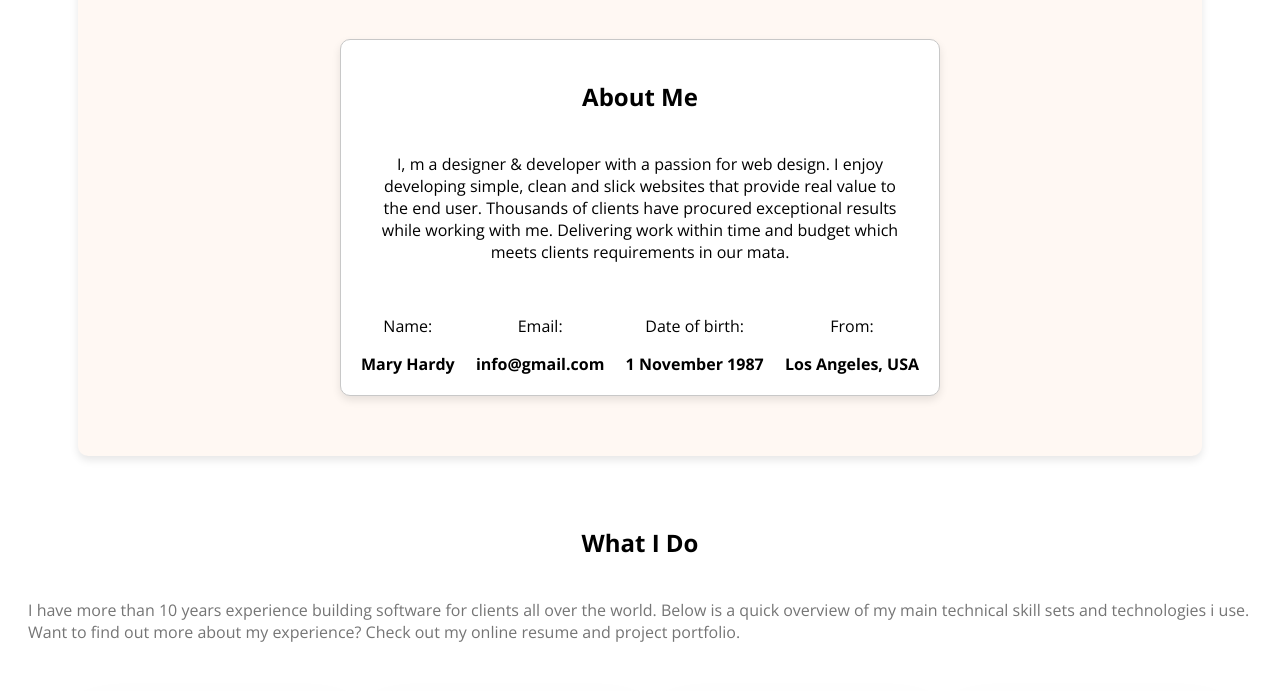
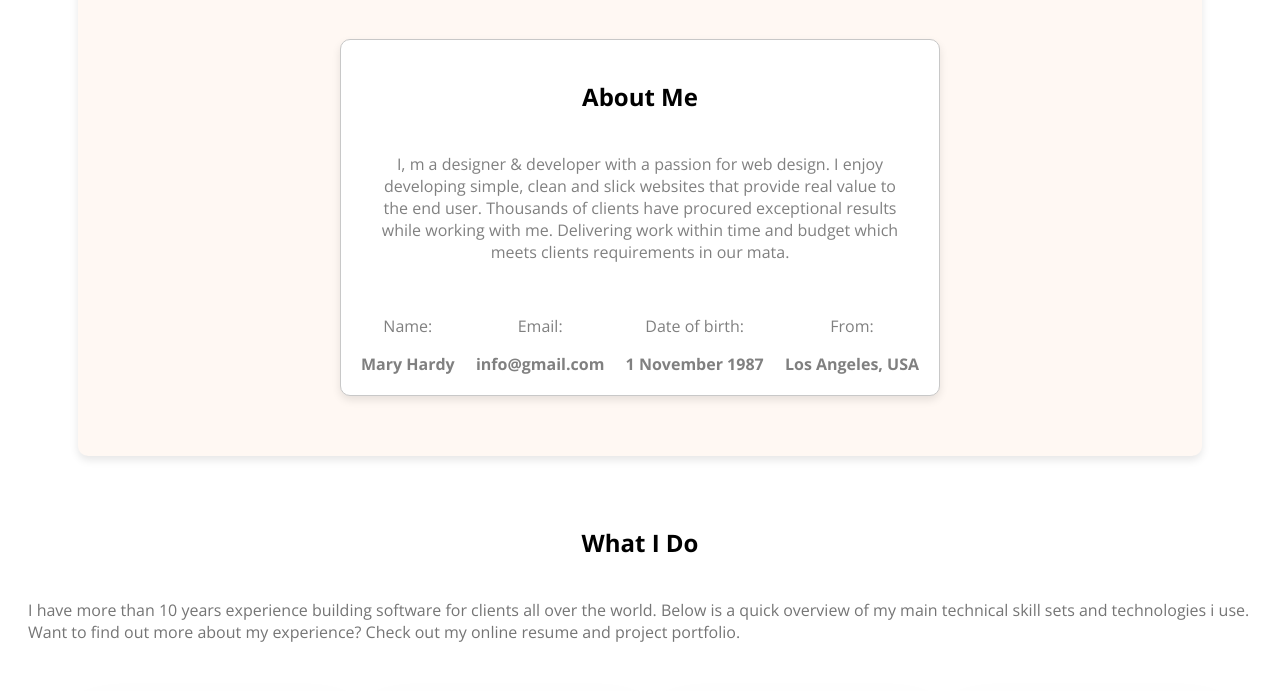
Before and after one commit to HasanCodeX/Project---Mary-Hardy-web-developer-portfolio, a plain HTML site: page index.html in a window 1280 px wide. Shown: the part 1380-2071 px from the top of the page. Drawn offline with nearby package versions, Linux system fonts and the light colour scheme.

Commit message:
update fonts color

```diff
--- a/index.html
+++ b/index.html
@@ -50,7 +50,7 @@
         <div class="about-me">
           <div class="about-title"><h2>About Me</h2></div>
           <div>
-            <p class="about-description">
+            <p class="about-description text-secondary ">
               I, m a designer & developer with a passion for web design. I enjoy
               developing simple, clean and slick websites that provide real
               value to the end user. Thousands of clients have procured
@@ -58,17 +58,17 @@
               time and budget which meets clients requirements in our mata.
             </p>
           </div>
-          <div class="about-element">
+          <div class="about-element text-secondary">
             <div>
-              <p>Name:</p>
+              <p >Name:</p>
               <b>Mary Hardy</b>
             </div>
-            <div>
-              <p>Email:</p>
+            <div >
+              <p >Email:</p>
               <b>info@gmail.com</b>
             </div>
             <div>
-              <p>Date of birth:</p>
+              <p >Date of birth:</p>
               <b>1 November 1987 </b>
             </div>
             <div>
--- a/styles/style.css
+++ b/styles/style.css
@@ -172,6 +172,7 @@ justify-content: space-between;
 
 .about-description {
   padding: 20px;
+
 }
 
 /* what-i-do section-design */
```
